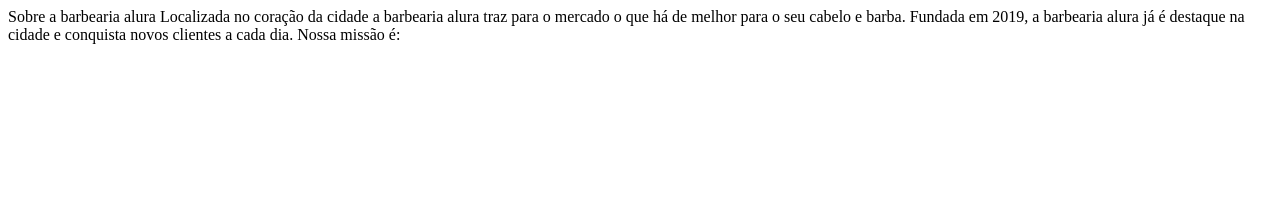
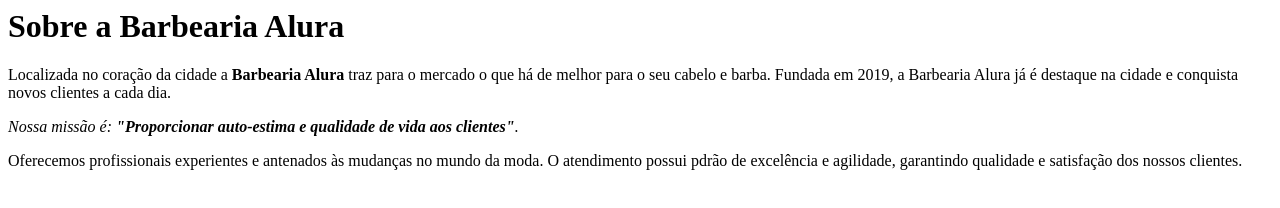
Before and after one commit to juh08/juliane, a plain HTML site: page index.html in a window 1280 px wide. Drawn offline with Linux system fonts and the light colour scheme.

Commit message:
Add files via upload

```diff
--- a/index.html
+++ b/index.html
@@ -1,4 +1,9 @@
-Sobre a barbearia alura
-Localizada no coração da cidade a barbearia alura traz para o mercado o que há de melhor para o seu cabelo e barba.  Fundada
-em 2019, a barbearia alura já é destaque na cidade e conquista novos clientes a cada dia.
-Nossa missão é:
+<h1>Sobre a Barbearia Alura </h1>
+
+<p>Localizada no coração da cidade a <strong>Barbearia Alura</strong> traz para o mercado o que há de melhor para o seu cabelo e barba.
+Fundada em 2019, a Barbearia Alura já é destaque na cidade e conquista novos clientes a cada dia.</p>
+
+<p><em>Nossa missão é: <strong>"Proporcionar auto-estima e qualidade de vida aos clientes"</strong>.</em></p>
+
+<p>Oferecemos profissionais experientes e antenados às mudanças no mundo da moda. O atendimento possui pdrão de excelência e
+agilidade, garantindo qualidade e satisfação dos nossos clientes.</p>
```
